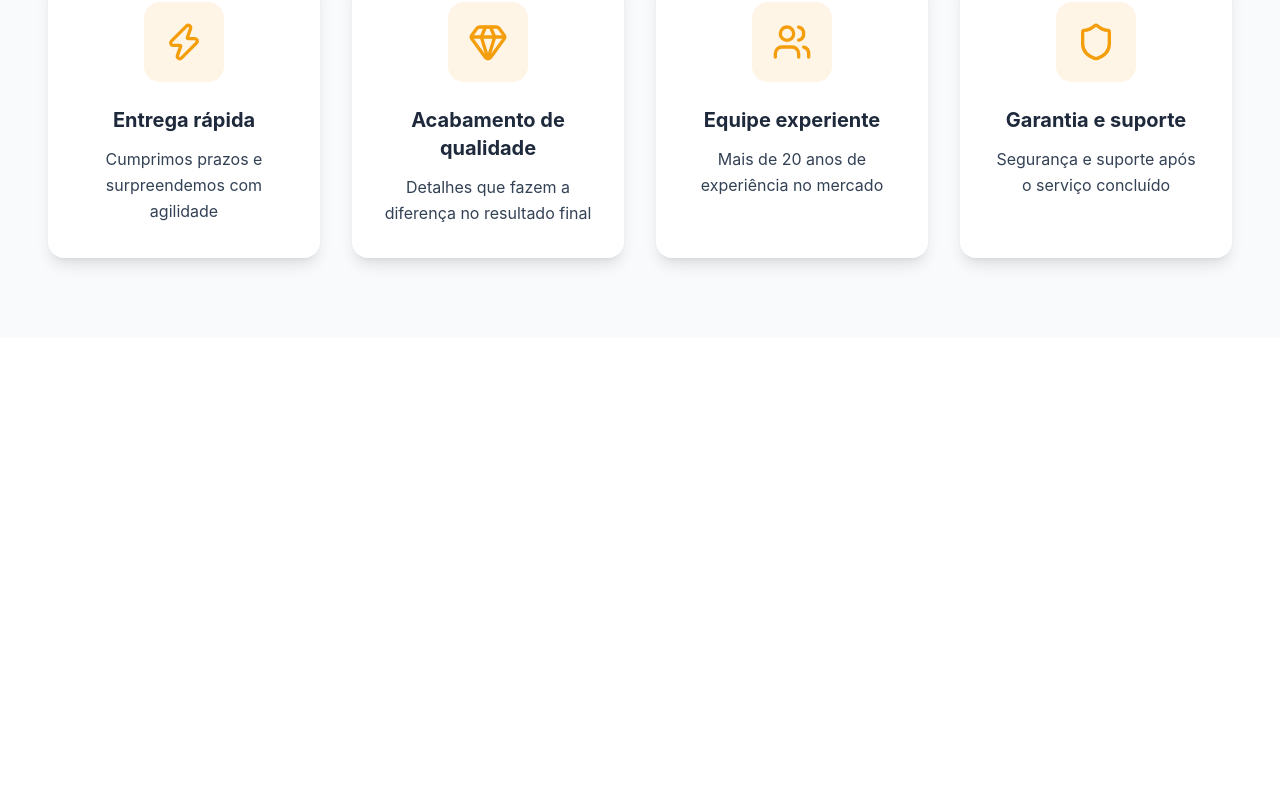
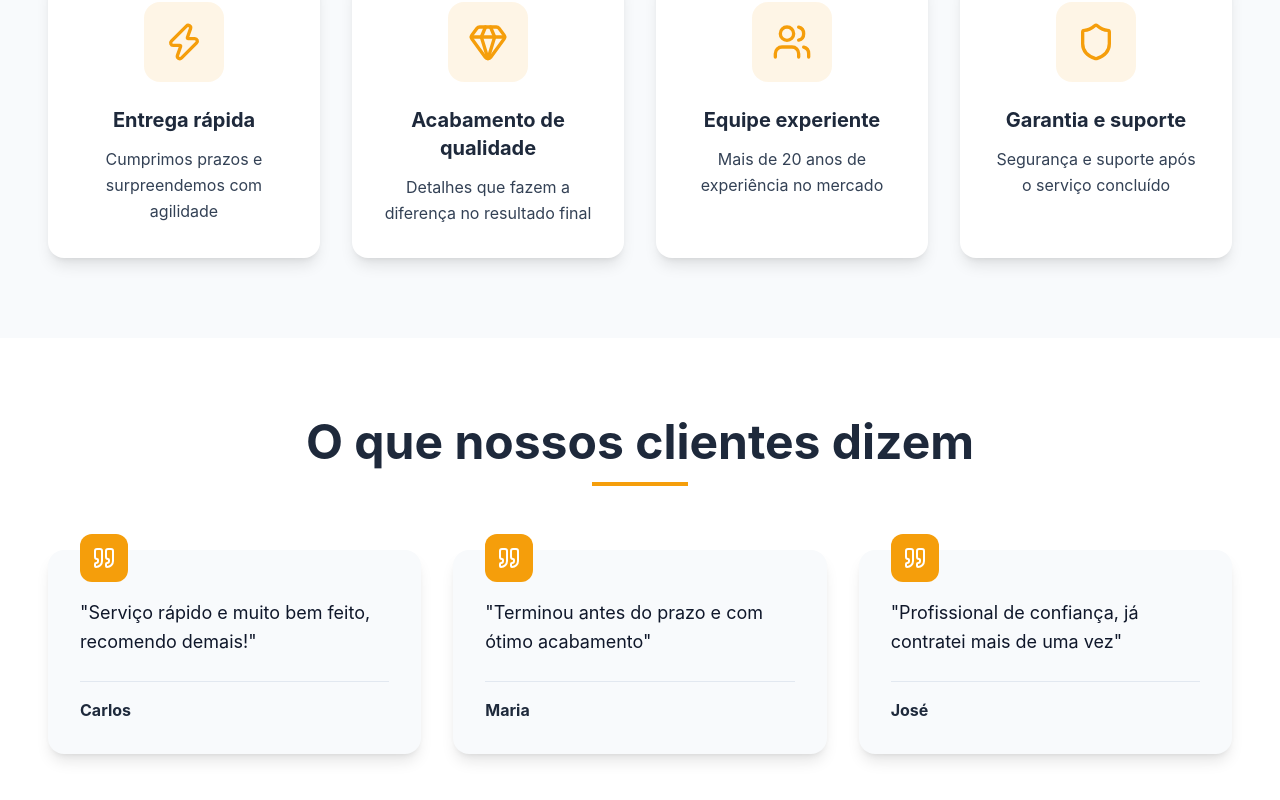
Before and after one commit to daniel-barbosaa/edmilson-carpintaria-lp, a React (Vite) app: page / in a window 1280 px wide. Shown: the part 3106-3906 px from the top of the page. Before the commit the page ends 3444 px from the top, so only its background shows below. Built offline with nearby package versions, Linux system fonts and the light colour scheme.

Commit message:
feat(testimonials): creates section of testimonials

```diff
--- a/src/App.tsx
+++ b/src/App.tsx
@@ -3,6 +3,7 @@ import { NewHero } from './view/components/new-hero';
 import { NewServices } from './view/components/new-services';
 import { Portfolio } from './view/components/portfolio';
 import { ProfessionalHeader } from './view/components/professional-header';
+import { Testimonials } from './view/components/testimonials';
 
 function App() {
   return (
@@ -12,6 +13,7 @@ function App() {
       <NewServices />
       <Portfolio />
       <Differentials />
+      <Testimonials />
     </div>
   );
 }
--- /dev/null
+++ b/src/view/components/testimonials.tsx
@@ -0,0 +1,71 @@
+import { Quote } from 'lucide-react';
+import { motion, useInView } from 'motion/react';
+import { useRef } from 'react';
+
+export function Testimonials() {
+  const ref = useRef(null);
+  const isInView = useInView(ref, { once: true, margin: '-100px' });
+
+  const testimonials = [
+    {
+      text: 'Serviço rápido e muito bem feito, recomendo demais!',
+      name: 'Carlos',
+    },
+    {
+      text: 'Terminou antes do prazo e com ótimo acabamento',
+      name: 'Maria',
+    },
+    {
+      text: 'Profissional de confiança, já contratei mais de uma vez',
+      name: 'José',
+    },
+  ];
+
+  return (
+    <section ref={ref} className="py-20 bg-white">
+      <div className="max-w-7xl mx-auto px-6 sm:px-8 lg:px-12">
+        <motion.div
+          className="text-center mb-16"
+          initial={{ opacity: 0, y: 20 }}
+          animate={isInView ? { opacity: 1, y: 0 } : { opacity: 0, y: 20 }}
+          transition={{ duration: 0.4, ease: 'easeOut' }}
+        >
+          <h2 className="text-4xl sm:text-5xl font-bold text-foreground mb-4">
+            O que nossos clientes dizem
+          </h2>
+          <div className="w-24 h-1 bg-primary mx-auto"></div>
+        </motion.div>
+
+        <div className="grid md:grid-cols-3 gap-8">
+          {testimonials.map((testimonial, index) => (
+            <motion.div
+              key={index}
+              className="bg-[#F8FAFC] rounded-2xl p-8 relative shadow-lg hover:shadow-xl hover:scale-[1.02] transition-all duration-300"
+              initial={{ opacity: 0, y: 20 }}
+              animate={isInView ? { opacity: 1, y: 0 } : { opacity: 0, y: 20 }}
+              transition={{
+                duration: 0.3,
+                delay: index * 0.1,
+                ease: 'easeOut',
+              }}
+            >
+              <div className="absolute -top-4 left-8">
+                <div className="p-3 bg-primary rounded-xl">
+                  <Quote className="w-6 h-6 text-white" />
+                </div>
+              </div>
+
+              <p className="text-lg text-[#0F172A] leading-relaxed mb-6 mt-4">
+                "{testimonial.text}"
+              </p>
+
+              <div className="border-t border-slate-200 pt-4">
+                <p className="font-bold text-foreground">{testimonial.name}</p>
+              </div>
+            </motion.div>
+          ))}
+        </div>
+      </div>
+    </section>
+  );
+}
```
